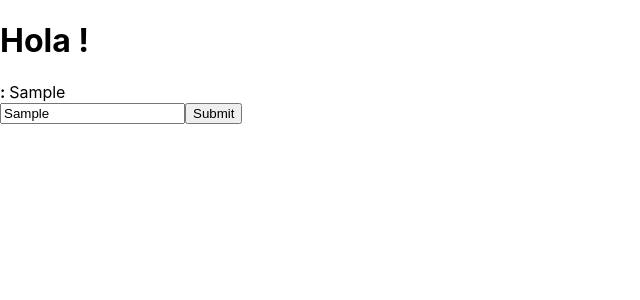
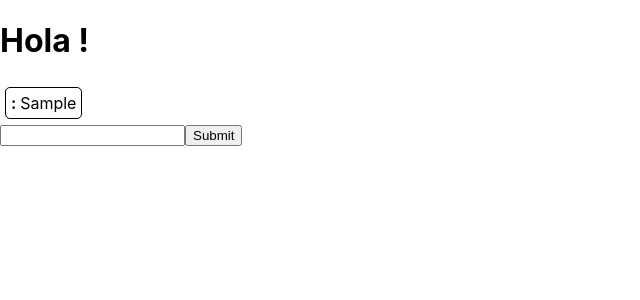
Before and after one commit to MrM0ra/MrM0ra.github.io, a React (Create React App) app in the folder firebase-chat-app/: page /chat in a window 1280 px wide. Both pictures are taken after typing "Sample" into the empty fields and a click on the input 213 px from the left and 93 px from the top of the page. Shown: the top 300 px of the page, without its empty margins (0-640 px from the left). Built offline with nearby package versions, Linux system fonts and the light colour scheme.

Commit message:
Styling message bubbles

```diff
--- a/firebase-chat-app/src/components/container/MessageApp.js
+++ b/firebase-chat-app/src/components/container/MessageApp.js
@@ -8,7 +8,7 @@ export const MessageApp = (props) => {
     }
 
     return(
-        <div>
+        <div style={{display: 'grid'}}>
             {renderMessages()}
         </div>
     );
--- a/firebase-chat-app/src/components/container/MessagesDisplayer.js
+++ b/firebase-chat-app/src/components/container/MessagesDisplayer.js
@@ -1,8 +1,9 @@
 import React from "react";
+import { styles } from "../../styles/styles";
 
 export const MessageDisplayer = (props) => {
     return(
-        <div>
+        <div style={styles.messageBubble}>
             <span><b>{props.msg.owner}: </b></span>
             {props.msg.msg}
         </div>
--- a/firebase-chat-app/src/components/pages/Chat.js
+++ b/firebase-chat-app/src/components/pages/Chat.js
@@ -15,6 +15,7 @@ export const Chat = (props) => {
         event.preventDefault();
         setMessages((prev) => [...prev, newMessage]);
         setNewMessage({});
+        document.querySelector('#message').value = '';
     }
 
     return(
@@ -27,7 +28,7 @@ export const Chat = (props) => {
             </div>
             <div>
                 <form onSubmit={handleSubmit}>
-                    <input type="text" onChange={handleChange}/>
+                    <input type="text" id="message" onChange={handleChange}/>
                     <input type="submit" />
                 </form>
             </div>
--- a/firebase-chat-app/src/styles/styles.js
+++ b/firebase-chat-app/src/styles/styles.js
@@ -26,4 +26,13 @@ export const styles = {
         fontFamily: 'sans-serif',
         background: '#301b3f'
     },
+    messageBubble: {
+        borderRadius: 5,
+        backgroundColor: 'greenblue',
+        border: '1px solid',
+        display: 'inline-block',
+        margin: 5,
+        width: 'fit-content',
+        padding: 5
+    },
 };
```
